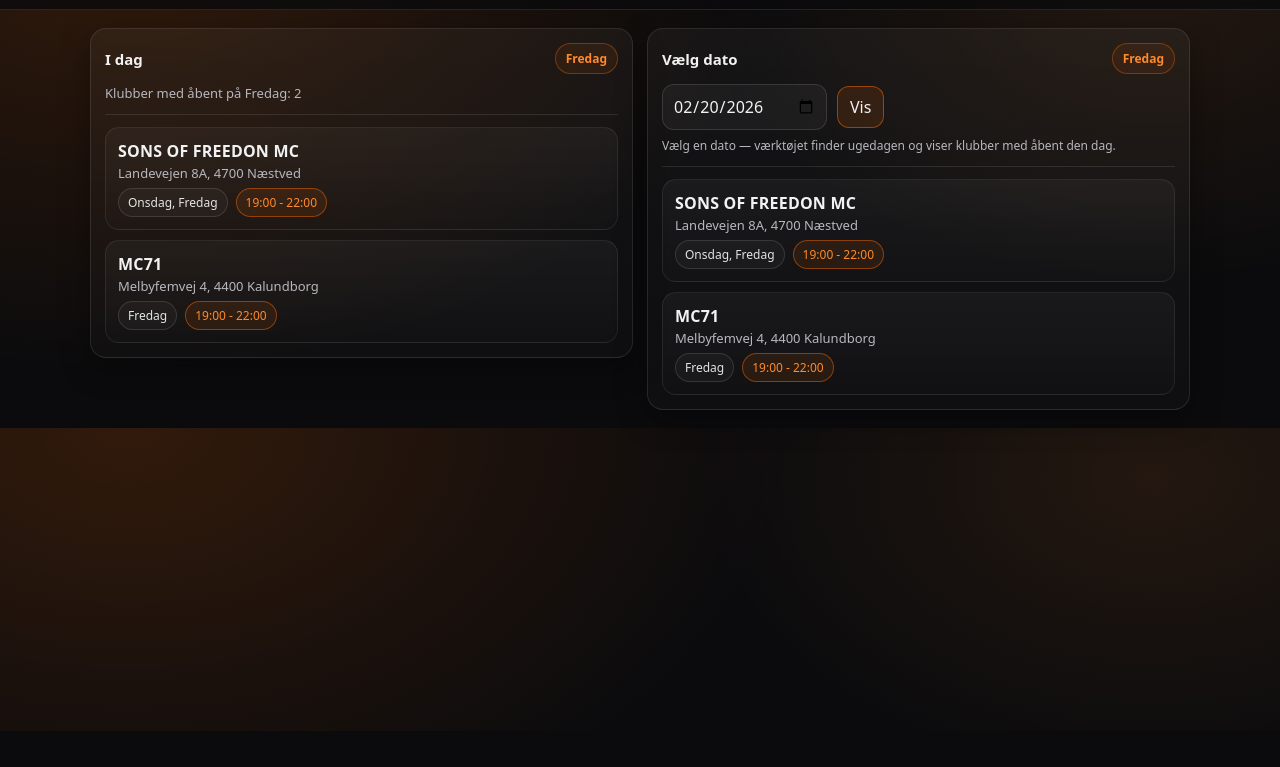
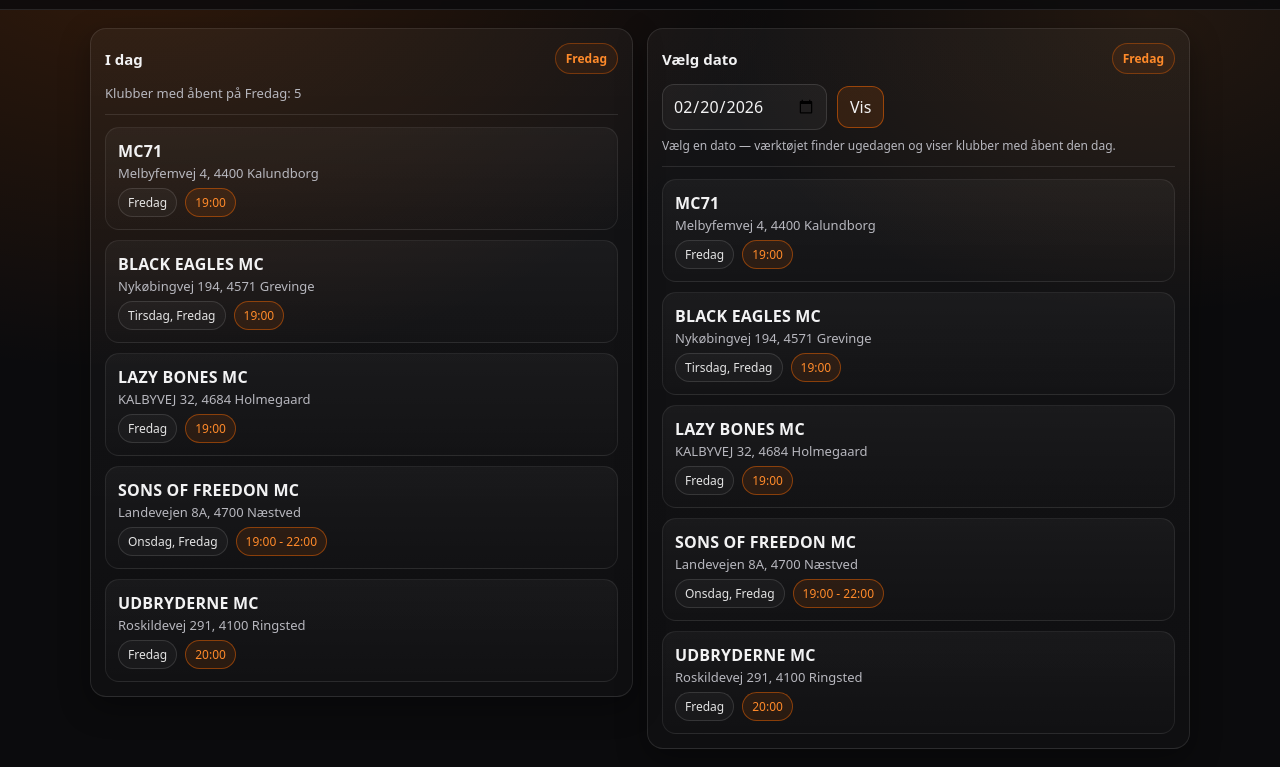
Before and after one commit to nextmedia1412-cloud/klub-aabnings-info, a plain HTML site: page index.html in a window 1280 px wide. Shown: the part 69-836 px from the top of the page. Before the commit the page ends 800 px from the top, so only its background shows below. Drawn offline with Linux system fonts and the light colour scheme.

Commit message:
Update index.html
Tilføjet Nye klubber

```diff
--- a/index.html
+++ b/index.html
@@ -3,7 +3,7 @@
 <head>
     <meta charset="utf-8" />
     <meta name="viewport" content="width=device-width, initial-scale=1" />
-    <title>Klub åbnings info</title>
+    <title>Next Level MC - Klub åbnings info</title>
     <style>
         :root {
             --bg: #0b0b0d;
@@ -285,19 +285,19 @@
                     name: "VENATORES MC",
                     address: "Kastanie alle 1, 4520 Svinninge",
                     days: ["Tirsdag"],
-                    time: "19:00 - 22:00"
+                    time: "19:00"
                 },
                 {
                     name: "THE CHOSEN MC",
                     address: "Brostykkevej 11, 4650 Hvidovre",
                     days: ["Torsdag"],
-                    time: "18:00 - 22:00"
+                    time: "18:00"
                 },
                 {
                     name: "DESPERADOS MC",
                     address: "Høm møllevej 12, 4100 Ringsted",
                     days: ["Onsdag"],
-                    time: "19:00 - 22:00"
+                    time: "19:00"
                 },
                 {
                     name: "SONS OF FREEDON MC",
@@ -309,13 +309,37 @@
                     name: "RTH RIDERS MC(Lige uger)",
                     address: "Hedeager 6, 2605 Brøndby",
                     days: ["Onsdag"],
-                    time: "17:00 - 22:00"
+                    time: "17:00"
                 },
                 {
                     name: "MC71",
                     address: "Melbyfemvej 4, 4400 Kalundborg",
                     days: ["Fredag"],
-                    time: "19:00 - 22:00"
+                    time: "19:00"
+                },
+                {
+                    name: "BLACK EAGLES MC",
+                    address: "Nykøbingvej 194, 4571 Grevinge",
+                    days: ["Tirsdag", "Fredag"],
+                    time: "19:00"
+                },
+                {
+                    name: "LAZY BONES MC",
+                    address: "KALBYVEJ 32, 4684 Holmegaard",
+                    days: ["Fredag"],
+                    time: "19:00"
+                },
+                {
+                    name: "UDBRYDERNE MC",
+                    address: "Roskildevej 291, 4100 Ringsted",
+                    days: ["Fredag"],
+                    time: "20:00"
+                },
+                {
+                    name: "GRUMPY OLD MEN MC",
+                    address: "Ørnholmvej 2B, 3550 Slangerup",
+                    days: ["Torsdag"],
+                    time: "18:00"
                 },
 
 
```
